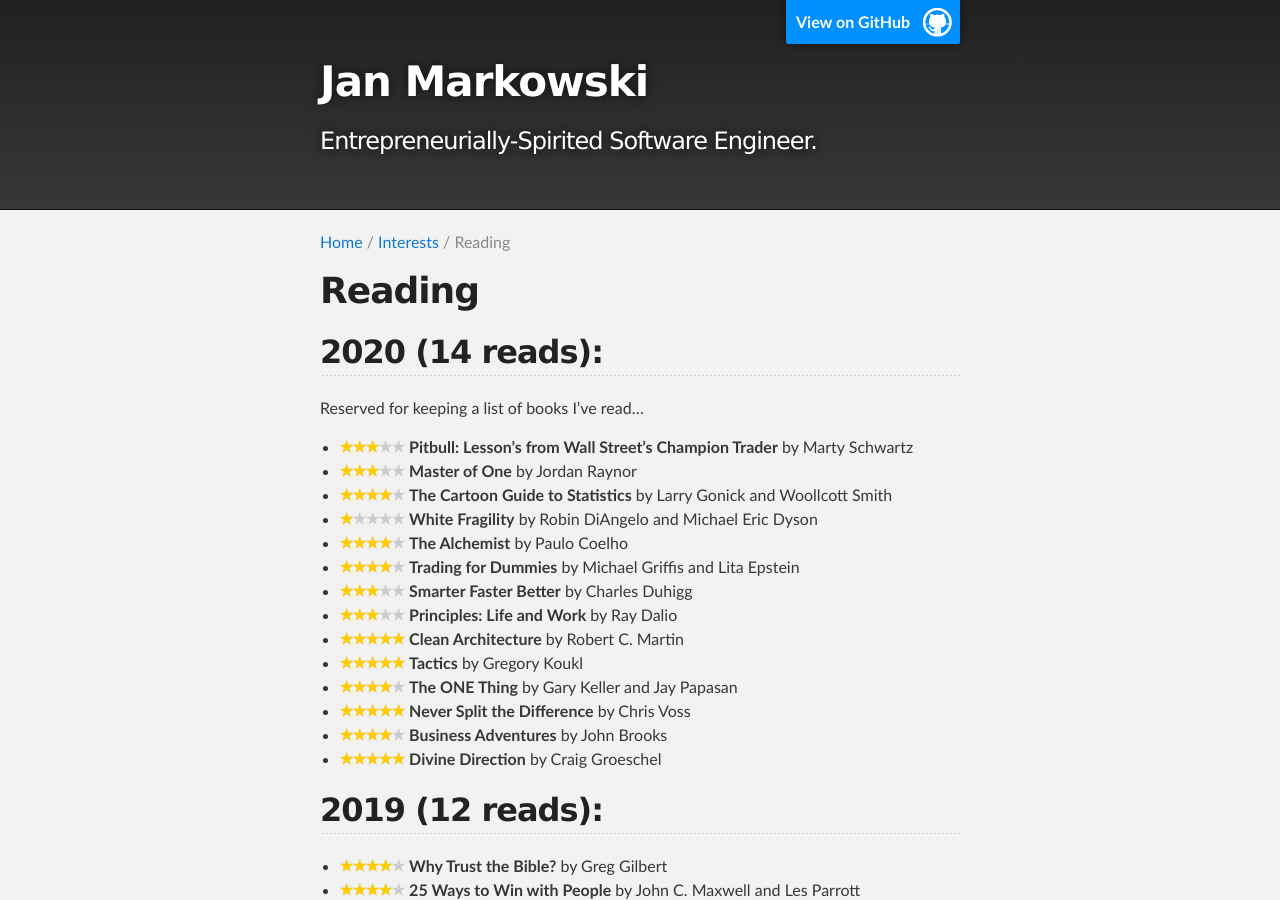
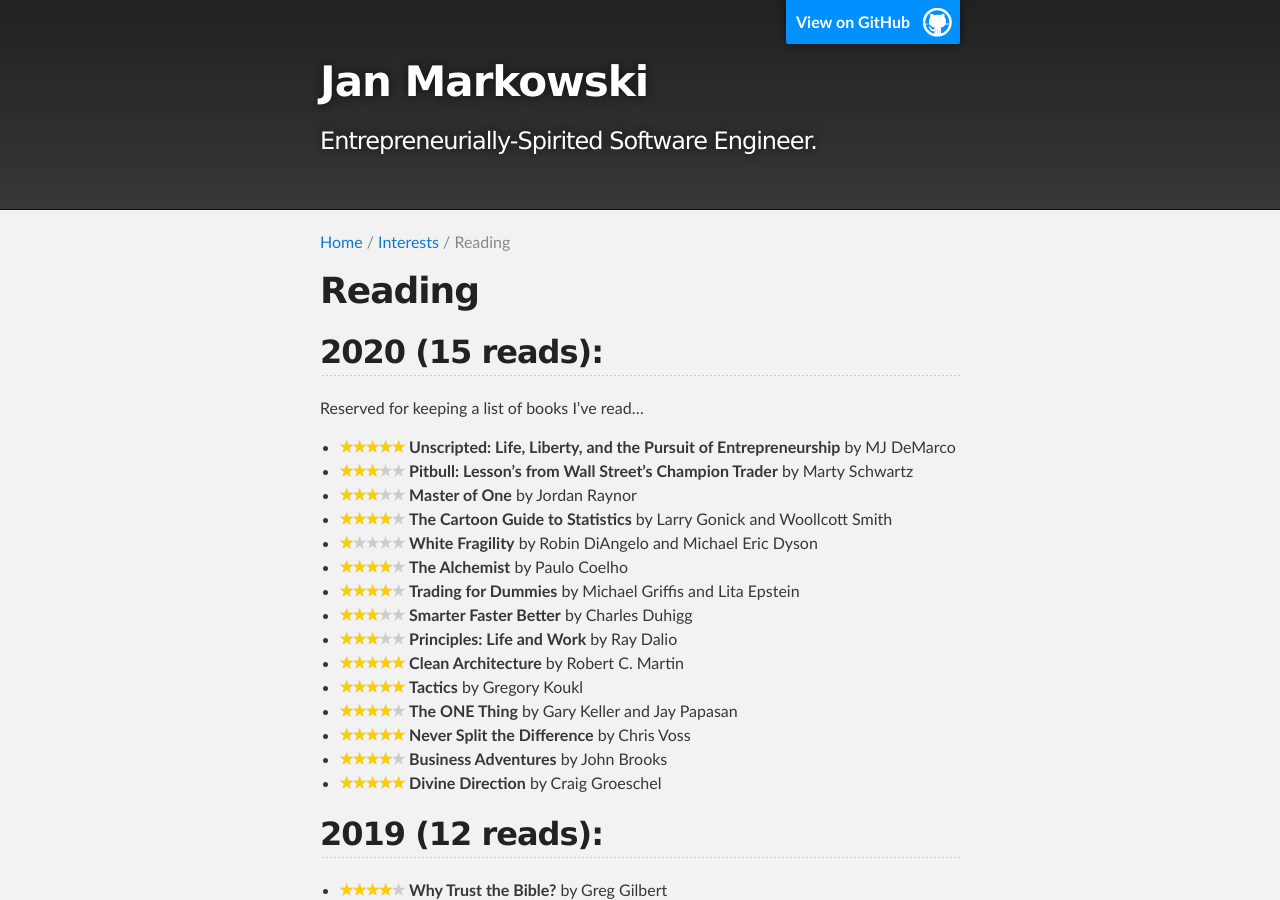
Before and after one commit to jmarkowski/jmarkowski.github.io, a Jekyll site: the page built from _interests/reading.md, in a window 1280 px wide and 900 px high. Built offline with Jekyll 4.4.1, drawn with Linux system fonts in a browser that asks for light colours.

Commit message:
Finished reading 'Unscripted'

```diff
--- a/_interests/reading.md
+++ b/_interests/reading.md
@@ -42,10 +42,11 @@
 </span>
 {% endcapture %}
 
-## 2020 (14 reads):
+## 2020 (15 reads):
 
 Reserved for keeping a list of books I've read...
 
+- {{ star5 }} __Unscripted: Life, Liberty, and the Pursuit of Entrepreneurship__ by MJ DeMarco
 - {{ star3 }} __Pitbull: Lesson's from Wall Street's Champion Trader__ by Marty Schwartz
 - {{ star3 }} __Master of One__ by Jordan Raynor
 - {{ star4 }} __The Cartoon Guide to Statistics__ by Larry Gonick and Woollcott Smith
```
